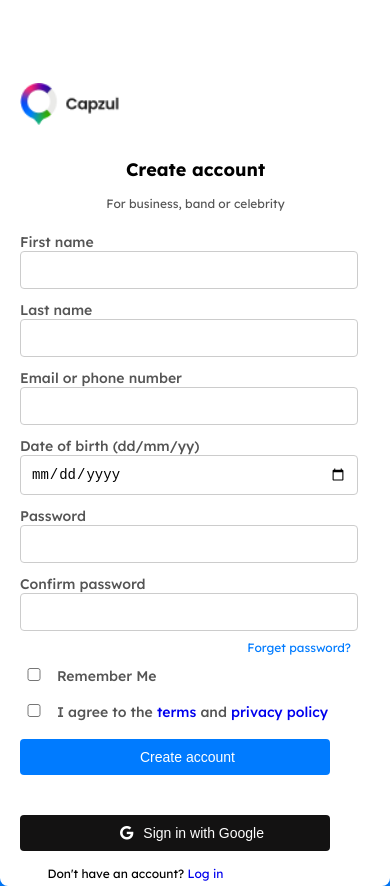
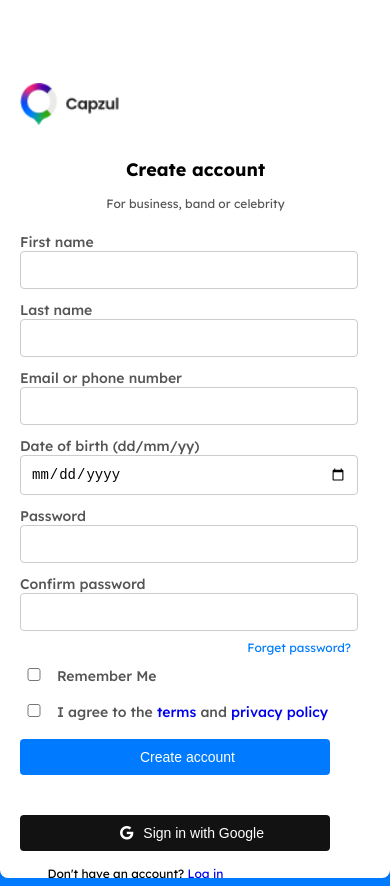
Before and after one commit to Taiwozeez/bootcamp-task1, a plain HTML site: page index.html in a window 390 px wide. Drawn offline with Linux system fonts and the light colour scheme.

Commit message:
Update style.css

```diff
--- a/assets/css/style.css
+++ b/assets/css/style.css
@@ -403,7 +403,7 @@ body {
   .container {
     flex-direction: column;
     width: 100%;
-    height: 110vh;
+    height: 108vh;
   }
 
   .left {
```
